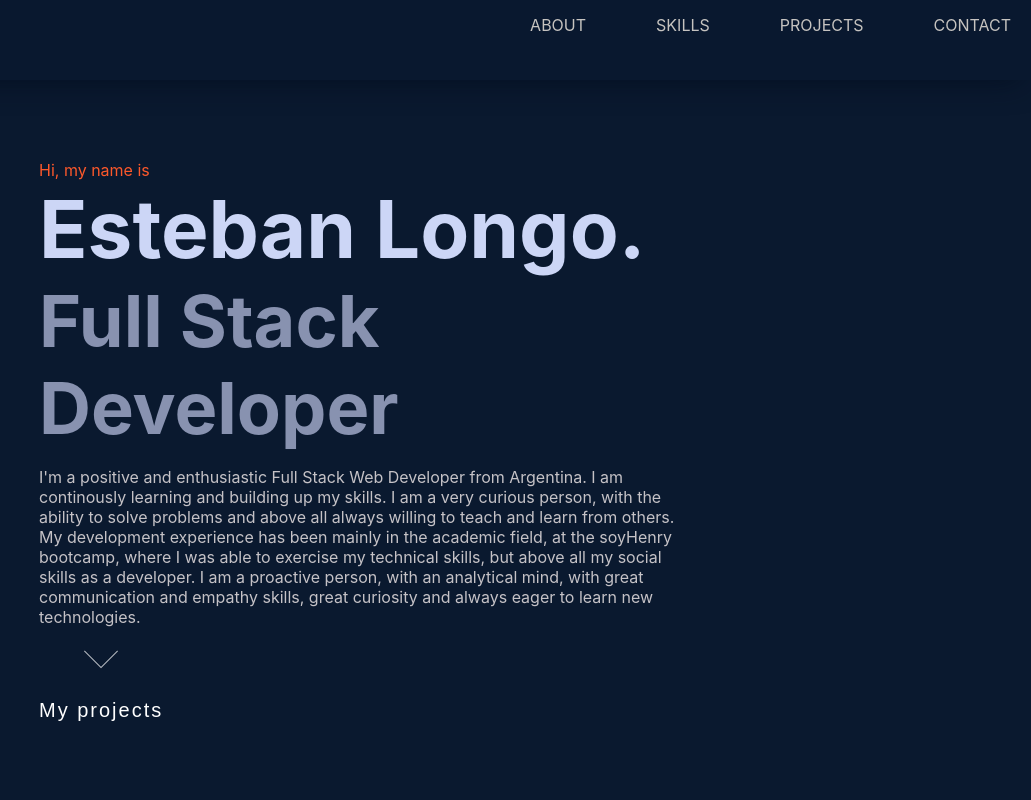
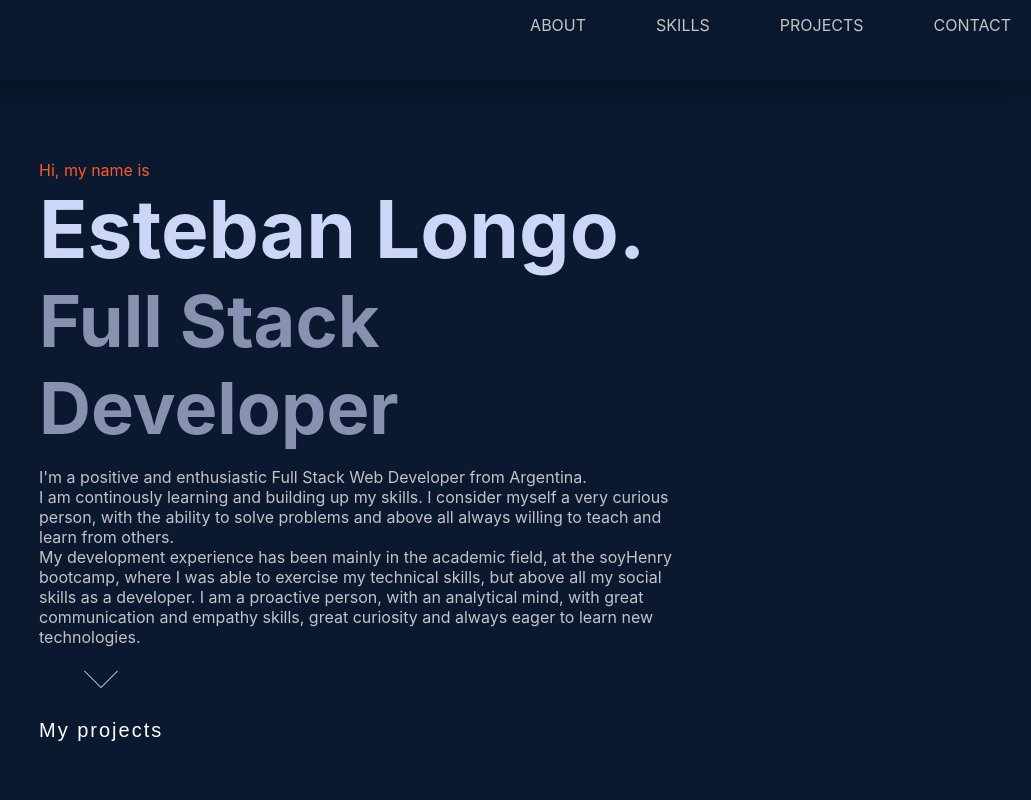
Before and after one commit to EstebanLongo/Portfolio, a React (Create React App) app: page / in a window 1280 px wide. Shown: the top 800 px of the page, without its empty margins (249-1280 px from the left). Built offline with nearby package versions, Linux system fonts and the light colour scheme.

Commit message:
modificando texto about

```diff
--- a/src/components/About/About.jsx
+++ b/src/components/About/About.jsx
@@ -10,14 +10,16 @@ export default function About() {
       <h2 className="aboutfullstack">Full Stack Developer</h2>
       <p className="aboutp">
         I'm a positive and enthusiastic Full Stack Web Developer from Argentina.
-        I am continously learning and building up my skills. I am a very curious
-        person, with the ability to solve problems and above all always willing
-        to teach and learn from others. My development experience has been
-        mainly in the academic field, at the soyHenry bootcamp, where I was able
-        to exercise my technical skills, but above all my social skills as a
-        developer. I am a proactive person, with an analytical mind, with great
-        communication and empathy skills, great curiosity and always eager to
-        learn new technologies.
+        <br />
+        I am continously learning and building up my skills. I consider myself a
+        very curious person, with the ability to solve problems and above all
+        always willing to teach and learn from others.
+        <br />
+        My development experience has been mainly in the academic field, at the
+        soyHenry bootcamp, where I was able to exercise my technical skills, but
+        above all my social skills as a developer. I am a proactive person, with
+        an analytical mind, with great communication and empathy skills, great
+        curiosity and always eager to learn new technologies.
       </p>
 
       <section id="section05" className="demo">
```
